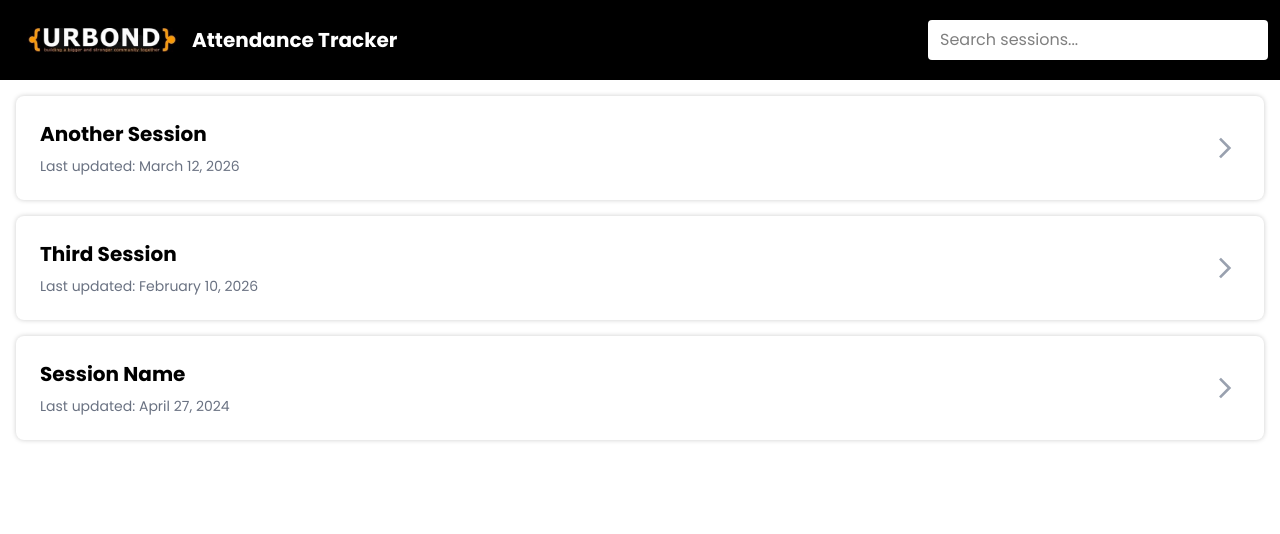
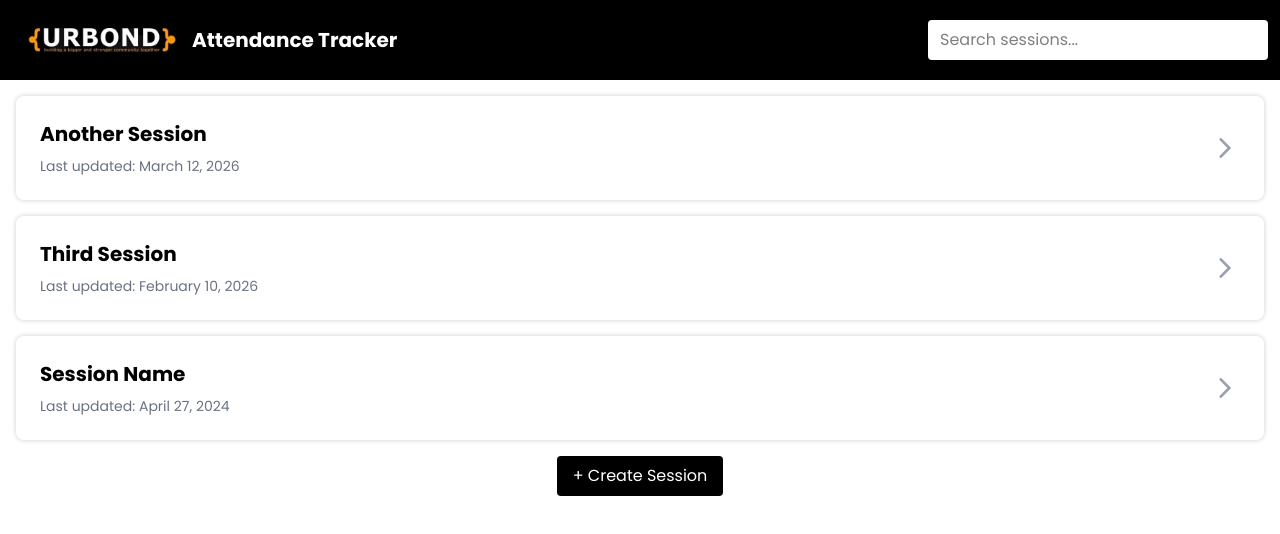
Before and after one commit to CurtisIkennaAgha/urbond-attendancetracker, a Next.js app: page / in a window 1280 px wide. Shown: the top 534 px of the page. Built offline with nearby package versions, Linux system fonts and the light colour scheme.

Commit message:
Implement session creation functionality frontend

```diff
--- a/app/globals.css
+++ b/app/globals.css
@@ -14,13 +14,13 @@
 
 @media (prefers-color-scheme: dark) {
   :root {
-    --background: #0a0a0a;
+    --background: #ffffff;
     --foreground: #ededed;
   }
 }
 
 body {
-  background: var(--background);
+  background: #fff;
   color: var(--foreground);
   font-family: var(--font-poppins), Arial, Helvetica, sans-serif;
 }
--- a/app/page.tsx
+++ b/app/page.tsx
@@ -1,4 +1,5 @@
 "use client";
+import { create } from "domain";
 import { useState } from "react";
 
 type RegisterCardProps = {
@@ -6,12 +7,12 @@ type RegisterCardProps = {
   lastUpdated: string;
 };
 
-function registers(cards: RegisterCardProps[]) {
-    const sortedCards = [...cards].sort(
+function Registers({ cards }: { cards: RegisterCardProps[] }) {
+  const sortedCards = [...cards].sort(
     (a, b) => new Date(b.lastUpdated).getTime() - new Date(a.lastUpdated).getTime()
   );
   return (
-    <main className="min-h-screen bg-white flex flex-col items-stretch justify-start p-4 gap-4">
+    <main className=" bg-white flex flex-col items-stretch justify-start p-4 gap-4">
       {sortedCards.map((card, idx) => (
         <RegisterCard key={idx} name={card.name} lastUpdated={card.lastUpdated} />
       ))}
@@ -49,9 +50,41 @@ function Header({ search, setSearch }: { search: string; setSearch: (value: stri
   );
 }
 
+function CreateSessionButton({ onClick }: { onClick?: () => void }) {
+  return (
+    <button
+      className="bg-black text-white py-2 px-4 rounded flex justify-center mx-auto"
+      onClick={onClick}
+    >
+      + Create Session
+    </button>
+  );
+}
+
+// Reusable Modal component
+function Modal({ isOpen, onClose, children }: { isOpen: boolean; onClose: () => void; children: React.ReactNode }) {
+  if (!isOpen) return null;
+  return (
+    <div className="fixed inset-0 z-50 flex items-center justify-center bg-opacity-10">
+      <div className="bg-white rounded-lg shadow-lg p-6 w-full max-w-[70vw] max-h-[90vh] relative">
+        <button
+          className="absolute top-2 right-2 text-gray-500 hover:text-black"
+          onClick={onClose}
+          aria-label="Close modal"
+        >
+          &times;
+        </button>
+        {children}
+      </div>
+    </div>
+  );
+}
+
 export default function Home() {
   // 1. State for search input
   const [search, setSearch] = useState("");
+  const [isModalOpen, setIsModalOpen] = useState(false);
+  const [modalContent, setModalContent] = useState<React.ReactNode>(null);
 
   // Sample data
   const cards = [
@@ -67,17 +100,50 @@ export default function Home() {
 
   // 3 Order cards by match to search
   const cardsWithMatchIndex = filteredCards.map(card => ({
-  ...card,
-  matchIndex: card.name.toLowerCase().indexOf(search.toLowerCase())
+    ...card,
+    matchIndex: card.name.toLowerCase().indexOf(search.toLowerCase())
   }));
 
   // 4. Sort cards by match index
   const sortedCards = cardsWithMatchIndex.sort((a, b) => a.matchIndex - b.matchIndex);
 
- return (
+  function createSession() {
+    setModalContent(
+      <div>
+        <h2 className="text-xl font-bold mb-4 text-gray-900">Create Session</h2>
+        <form className="flex flex-col gap-4">
+          <label className="text-gray-500 ">Session Name</label>
+          <input
+            type="text"
+            className=" text-black w-full shadow-lg p-2 block bg-gray-100 mb-2"
+          />
+          <label className="text-gray-500 ">Initial Date</label>
+          <input
+            type="date"
+            className=" text-black w-full shadow-lg p-2 block bg-gray-100 mb-2"
+          />
+          <label className="text-gray-500 ">Session Type</label>
+          <select className=" text-black w-full shadow-lg p-2 block bg-gray-100 mb-2" defaultValue="">
+            <option value="" disabled>Select session type</option>
+            <option value="one-time">One Time Session</option>
+            <option value="weekly">Weekly</option>
+            <option value="monthly">Monthly</option>
+          </select>
+          <button type="submit" className="bg-black text-white px-4 py-2 rounded">Save</button>
+        </form>
+      </div>
+    );
+    setIsModalOpen(true);
+  }
+
+  return (
     <>
       <Header search={search} setSearch={setSearch} />
-      {registers(sortedCards)}
+      <Registers cards={sortedCards} />
+      <Modal isOpen={isModalOpen} onClose={() => setIsModalOpen(false)}>
+        {modalContent}
+      </Modal>
+      <CreateSessionButton onClick={createSession} />
     </>
   );
 }
```
Also changed, not shown: todo.txt.
